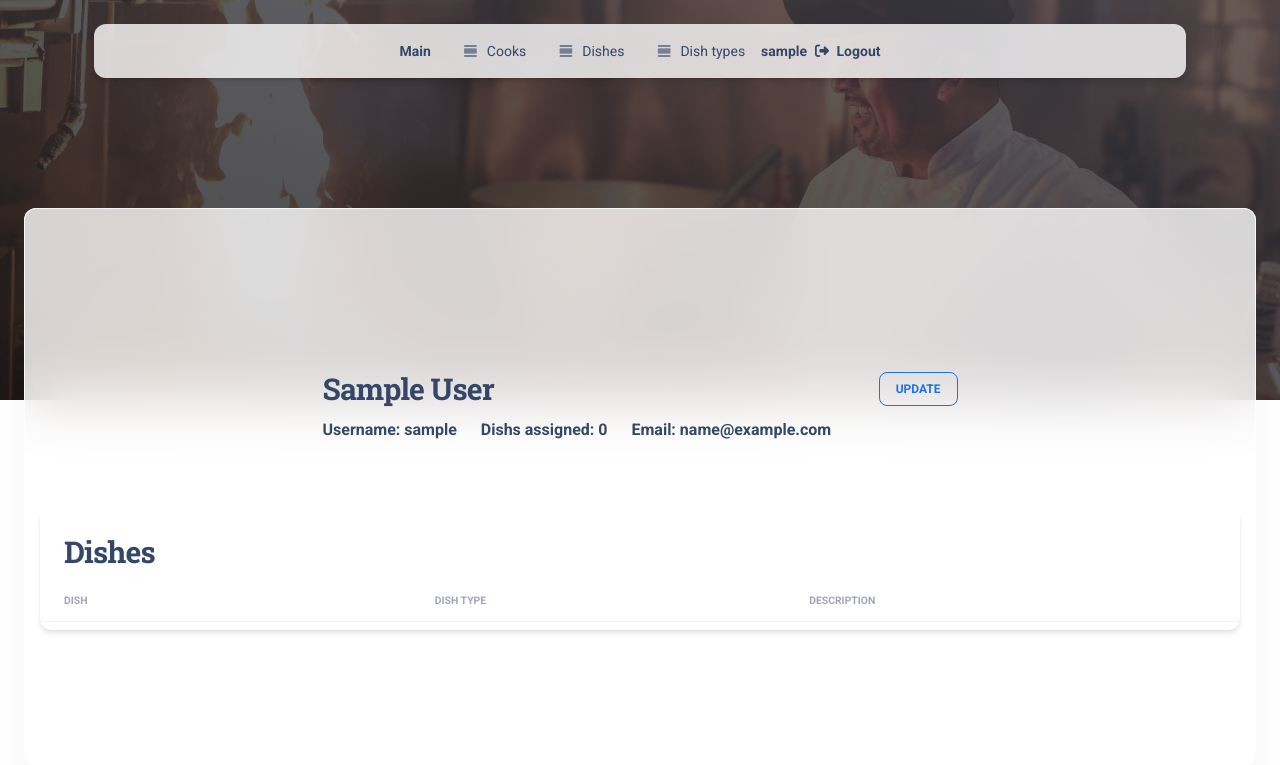
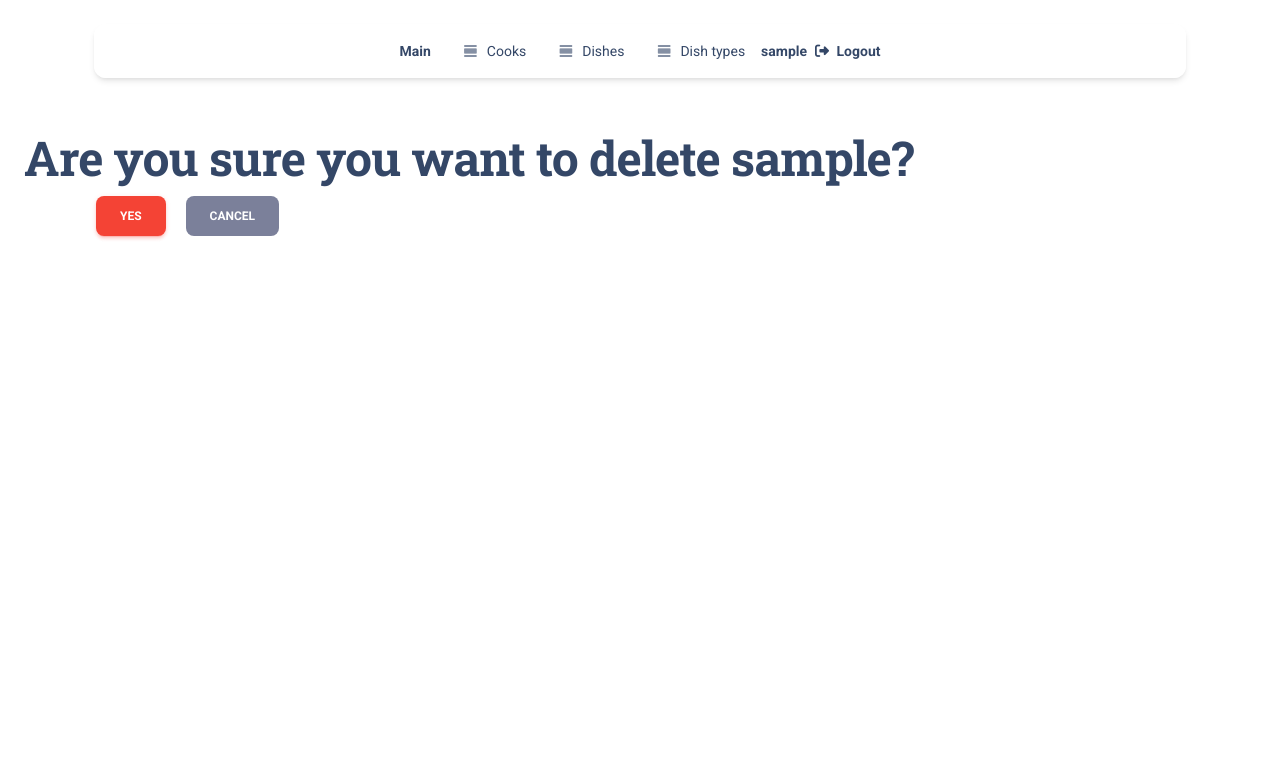
Before and after one commit to artur-leleiko/restaurant-kitchen-service, a Django app: page /cooks/1/delete/ in a window 1280 px wide. Shown: the top 765 px of the page. Run offline with Django 4.2, Linux system fonts and the light colour scheme; the visitor is signed in with stand-in values (Sample User, id 1); data comes from the database, SQL or seed files in the repository; data that the repository does not hold is empty; some libraries are stand-ins or nearby versions.

Commit message:
Implemented the ability to delete cook/dish from detail.html

```diff
--- a/templates/restaurant/cook_delete.html
+++ b/templates/restaurant/cook_delete.html
@@ -1,107 +1,13 @@
 {% extends "base.html" %}
-{% load static %}
-
-{% block title %} Cook details {% endblock %}
-
-<!-- Specific Page CSS goes HERE  -->
-{% block stylesheets %}{% endblock stylesheets %}
 
 {% block content %}
 
-  <header>
-    <div class="page-header min-height-400" style="background-image: url('{% static 'img/chef (1).jpg' %}')"
-         loading="lazy">
-      <span class="mask bg-gradient-dark opacity-8"></span>
-    </div>
-  </header>
+  <h1 class="mt-8 ms-4">Are you sure you want to delete {{ cook.username }}?</h1>
+  <form action="" method="post">
+    {% csrf_token %}
 
-  <div class="card card-body blur shadow-blur mx-3 mx-md-4 mt-n10 mb-4">
-    <!-- START Testimonials w/ user image & text & info -->
-    <section class="py-sm-7 py-5 position-relative">
-      <div class="container">
-        <div class="row">
-          <div class="col-12 mx-auto">
-            <div class="row py-5">
-              <div class="col-lg-7 col-md-7 z-index-2 position-relative px-md-2 px-sm-5 mx-auto">
-                <div class="d-flex justify-content-between align-items-center mb-2">
-                  <h3 class="mb-0">{{ cook.first_name }} {{ cook.last_name }}</h3>
-                  <a href="{% url 'restaurant:cook-update' pk=cook.pk %}"
-                     class="btn btn-sm btn-outline-info text-nowrap mb-0">
-                    Update
-                  </a>
-                </div>
-                <div class="row mb-3">
-                  <div class="col-auto">
-                    <span class="h6">Username: {{ cook.username }}</span>
-                  </div>
-                  <div class="col-auto">
-                    <span
-                        class="h6">Dish{{ cook.dishes.count|pluralize }} assigned: {{cook.dishes.count }}
-                    </span>
-                  </div>
-                  <div class="col-auto">
-                    <span class="h6">Email: {{ cook.email }}</span>
-                  </div>
-                </div>
-              </div>
-            </div>
-          </div>
-        </div>
-      </div>
-      <div class="row">
-        {% if cook.dishes %}
-          <div class="col-12">
-          <div class="card mb-4">
-          <div class="card-header pb-0">
-            <h3>Dishes</h3>
-          </div>
-          <div class="card-body px-0 pt-0 pb-2">
-          <div class="table-responsive p-0">
-          <table class="table align-items-center mb-0">
-            <thead>
-            <tr>
-              <th class="text-uppercase text-secondary text-xxs font-weight-bolder opacity-7">Dish</th>
-              <th class="text-uppercase text-center text-secondary text-xxs font-weight-bolder opacity-7 ps-2">
-                Dish type
-              </th>
-              <th class="text-center text-uppercase text-secondary text-xxs font-weight-bolder opacity-7">
-                Description
-              <th class="text-secondary opacity-7"></th>
-            </tr>
-            </thead>
-            <tbody>
-            {% for dish in cook.dishes.all %}
-              <tr>
-                <td>
-                  <a href="{% url 'restaurant:dish-detail' pk=dish.pk %}">
-                    <div class="d-flex px-2 py-1">
-                      <div class="d-flex flex-column justify-content-center">
-                        <h6 class="mb-0 text-sm">{{ dish.name }}</h6>
-                      </div>
-                    </div>
-                  </a>
-                </td>
-                <td class="align-middle text-center text-sm">
-                  <span class="text-secondary text-xs font-weight-bold">{{ dish.dish_type.name }}</span>
-                </td>
-                <td class="align-middle text-center text-sm">
-                  <span class="text-secondary text-xs font-weight-bold">{{ dish.description }}</span>
-                </td>
-              </tbody>
-            {% endfor %}
-          </table>
-        {% else %}
-          <p>There are no dishes for this cook.</p>
-        {% endif %}
-        </div>
-        </div>
-        </div>
-        </div>
-      </div>
-    </section>
-  </div>
+    <input type="submit" value="Yes" class="btn btn-danger ms-7">
+    <a class="btn btn-secondary ms-3" href="{% url 'restaurant:cook-list' %}">Cancel</a>
 
-{% endblock content %}
-
-<!-- Specific Page JS goes HERE  -->
-{% block javascripts %}{% endblock javascripts %}
+  </form>
+{% endblock %}
--- a/templates/restaurant/cook_detail.html
+++ b/templates/restaurant/cook_detail.html
@@ -28,6 +28,10 @@
                   <a href="{% url 'restaurant:cook-update' pk=cook.pk %}"
                      class="btn btn-sm btn-outline-info text-nowrap mb-0">
                     Update
+                  </a>
+                  <a href="{% url 'restaurant:cook-delete' pk=cook.id %}"
+                     class="btn btn-danger text-nowrap mb-0">
+                    Delete
                   </a>
                 </div>
                 <div class="row mb-3">
--- a/templates/restaurant/dish_detail.html
+++ b/templates/restaurant/dish_detail.html
@@ -28,6 +28,10 @@
                   <a href="{% url 'restaurant:dish-update' pk=dish.pk %}"
                      class="btn btn-sm btn-outline-info text-nowrap mb-0">
                     Update
+                  </a>
+                  <a href="{% url 'restaurant:dish-delete' pk=dish.id %}"
+                     class="btn btn-danger text-nowrap mb-0">
+                     Delete
                   </a>
                 </div>
                 <div class="row mb-3">
```
